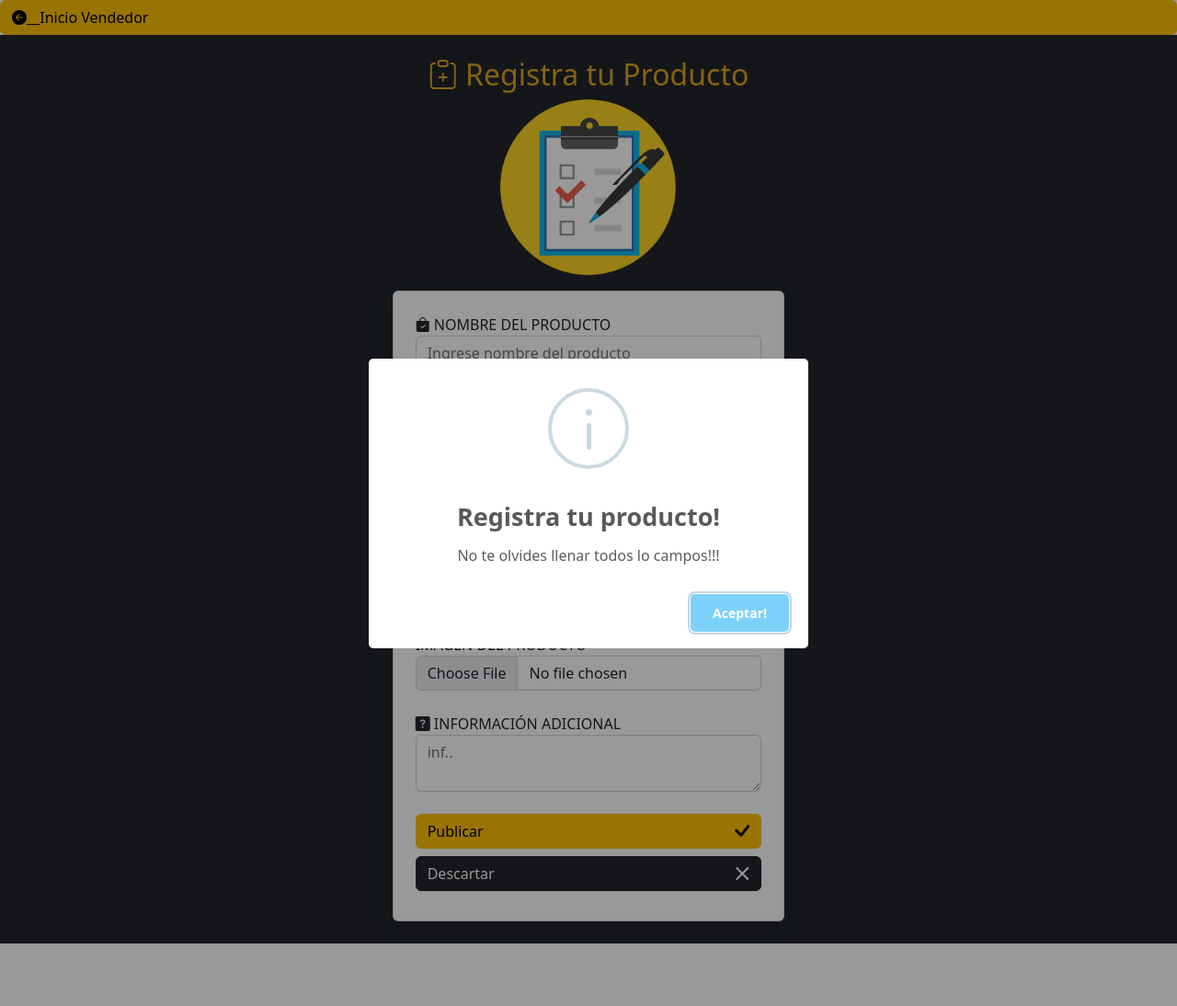
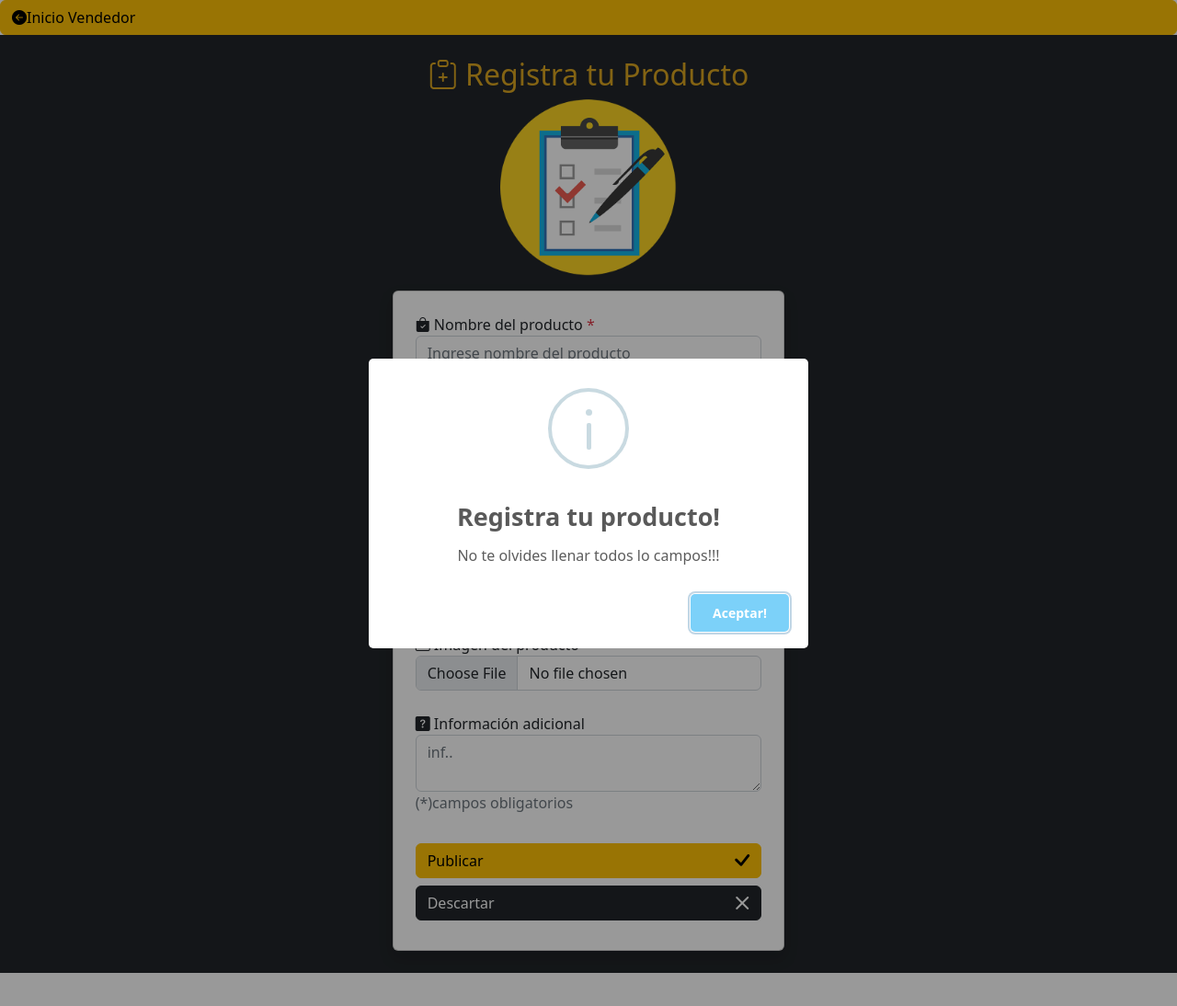
Before and after one commit to Saatt12/EatSoon, a PHP site: page /ProyectoEatSoon/registrar.php in a window 1280 px wide. Shown: the whole page at 92% size. Run offline with PHP 8.4, Linux system fonts and the light colour scheme.

Commit message:
registrarP correcciones1

```diff
--- a/assets/css/styles.css
+++ b/assets/css/styles.css
@@ -280,6 +280,11 @@ li.menu-item a:hover {
 }
 
 /*Estilos de la pagina crear cuenta*/
+.btn-space {
+
+
+    align-items:center;
+}
 :root {
     --color-dark: #343a40;
     --color-dark-x: #2d343f;
--- a/crear.php
+++ b/crear.php
@@ -30,6 +30,7 @@
     $title = "Creacion de Cuenta"; // Nombre del title
 
     $page = './pages/crearCuenta.pages.php';  // Nombre y ruta de la pagina
+    $img = '.img';
     require './templates/home.template.php'; // Require template
 
 ?>
--- a/pages/registro.page.php
+++ b/pages/registro.page.php
@@ -16,23 +16,23 @@
         <?php //Este es el formulario donde se captura los datos que el usuario introduce de la H3?>
         <form id = "registroProducto" action="<?php echo $_SERVER['PHP_SELF']; ?>"  method="POST" enctype="multipart/form-data">
             <div class="mb-4">
-                <label for="nombre_producto"><i class="bi bi-bag-check-fill"></i> NOMBRE DEL PRODUCTO</label>
+                <label for="nombre_producto"><i class="bi bi-bag-check-fill"></i> Nombre del producto <span class="text-danger">*</span></label>
                 <input type="text" maxlength ="40" class="form-control" name="nombre_producto" id="nombre_producto"  placeholder= "Ingrese nombre del producto"
                 oninput="this.value = this.value.replace(/[^a-z A-Z 0-9]/,'')" required>
                 <div class="text-danger"></div>
             </div>
             <div class=" bg-dark mt-3"></div>
             <div class="mb-4">
-                <label for="cantidad"><i class="bi bi-cart-plus-fill"></i> CANTIDAD</label>
+                <label for="cantidad"><i class="bi bi-cart-plus-fill"></i> Cantidad <span class="text-danger">*</span></label>
                 <input type="number" oninput="javascript: if (this.value.length > this.maxLength) this.value = this.value.slice(0, this.maxLength);"   maxlength = "2" name="cantidad" class="form-control" id="cantidad"
                 placeholder= "Unidades"  min="1" max="99" pattern="^[0-9]+"   oninput="this.value = this.value.replace(/[^a-z A-Z] /,'-') required>
                 <div class="number-danger"></div>
             </div>
             <div class="mb-4">
-                <label for="precio_producto"><i class="bi bi-cash-coin"></i> PRECIO</label>
+                <label for="precio_producto"><i class="bi bi-cash-coin"></i> Precio <span class="text-danger">*</span></label>
                 <input type="number"  oninput="javascript: if (this.value.length > this.maxLength) this.value = this.value.slice(0, this.maxLength);"   maxlength = "3" step="0.01" name="precio_producto" class="form-control" id="precio"
                 placeholder= ".Bs"  min="1" max="500"  pattern="^[0-9]+" required>
-                <div class="number-danger; "></div>
+                <div class="number-danger "></div>
 
             </div>
 
@@ -45,22 +45,24 @@
 
                 ?>
 
-                <label for="fecha_caducidad"><i class="bi bi-calendar2-day-fill"></i> FECHA DE VENCIMIENTO</label>
+                <label for="fecha_caducidad"><i class="bi bi-calendar2-day-fill"></i> Fecha de vencimiento <span class="text-danger">*</span></label>
                 <input type="date" name="fecha_caducidad" min="<?=$fechamin;?>" max="<?=$fechamax;?>"  class="form-control" id="fecha_caducidad" required>
                 <div class="date-danger"></div>
             </div>
 
             <div class="mb-4">
-                <label for="imagen"><i class="custom-file-upload"></i> IMAGEN DEL PRODUCTO</label>
+                <label for="imagen"><i class="custom-file-upload bi bi-image-fill"></i> Imagen del producto <span class="text-danger">*</span></label>
                 <input type="file" class="form-control" name="imagen" id="archivoInput"  onchange="return validarExt()" required></input>
                 <div id ="visorArchivo" class="image-danger"></div>
             </div>
 
             <div class="mb-4">
-                <label for="desc_producto"> <i class="bi bi-question-square-fill" ></i> INFORMACIÓN ADICIONAL</label>
+                <label for="desc_producto"> <i class="bi bi-question-square-fill" ></i> Información adicional</label>
                 <textarea name="desc_producto" id="desc_producto" class="form-control" onchange="toggleButton()" placeholder="inf.." maxlength="150"></textarea>
                 <div class="mensaje text-danger"></div>
+                <p class="text-muted mb-2">(*)campos obligatorios</p>
             </div>
+
             <div class="mb-2">
                 <button id ="botton" class="col-12 btn btn-warning d-flex justify-content-between ">
                     <span>Publicar </span><i id="icono" class="bi bi-check-lg "></i>
--- a/templates/simple.template.php
+++ b/templates/simple.template.php
@@ -14,7 +14,7 @@
 </head>
 <body>
 
-<a href="index.php" class="col-12 btn btn-warning d-flex" > <span class="bi bi-arrow-left-circle-fill"></span> __Inicio Vendedor</a>
+<a href="index.php" class="col-12 btn btn-warning d-flex" > <span class="bi bi-arrow-left-circle-fill"></span>  Inicio Vendedor</a>
 
         <?php require $page; ?>
 
```
Also changed, not shown: pages/crearCuenta.pages.php (+9 -6 lines), storage/48730802793706.png (added).
